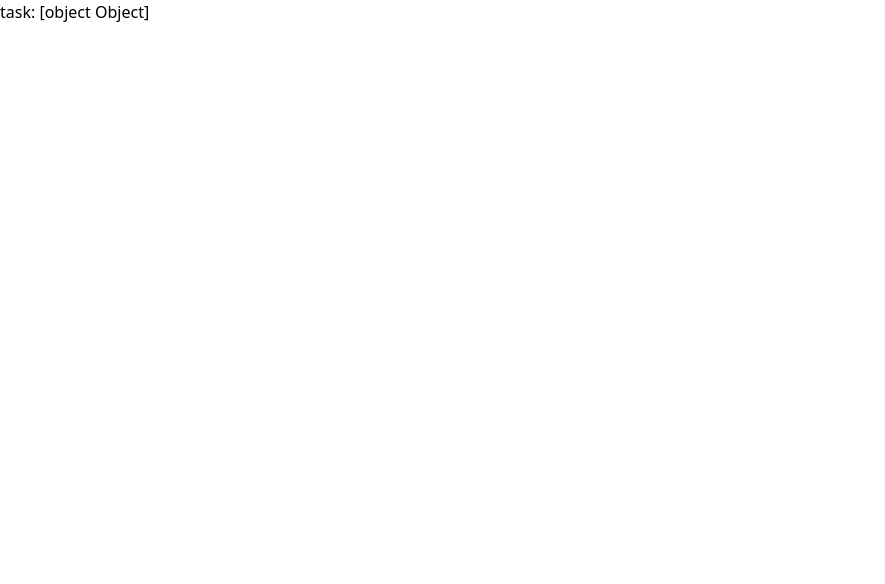
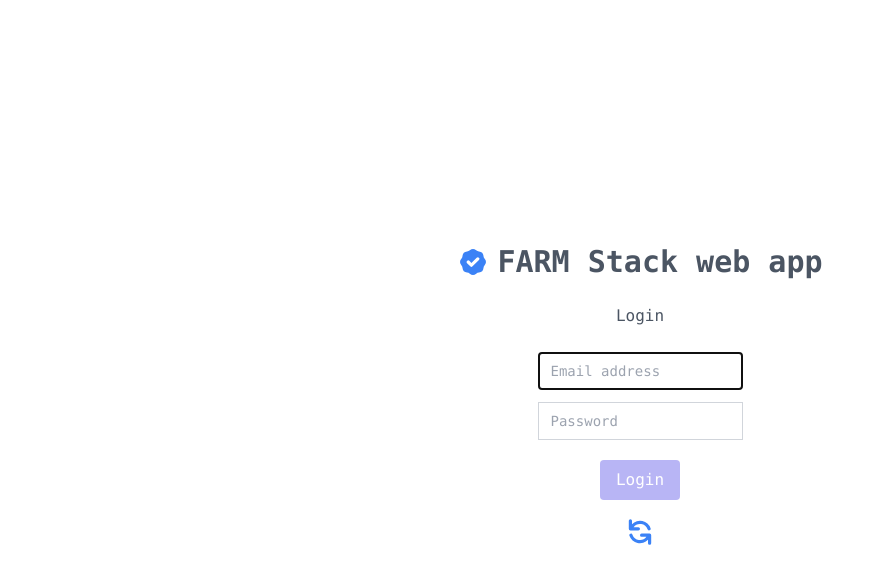
Before and after one commit to udemy-study/fastapi-react-full-stack-web, a React (Create React App) app in the folder react_farm/: page / in a window 1280 px wide. Shown: the top 584 px of the page, without its empty margins (0-885 px from the left). Built offline with nearby package versions, Linux system fonts and the light colour scheme; no server answers.

Commit message:
add Auth page

```diff
--- a/react_farm/package.json
+++ b/react_farm/package.json
@@ -3,7 +3,7 @@
   "version": "0.1.0",
   "private": true,
   "dependencies": {
-    "@heroicons/react": "^2.0.13",
+    "@heroicons/react": "v1",
     "@reduxjs/toolkit": "^1.9.0",
     "@testing-library/jest-dom": "^5.16.5",
     "@testing-library/react": "^13.4.0",
--- a/react_farm/src/App.tsx
+++ b/react_farm/src/App.tsx
@@ -4,6 +4,9 @@ import { selectCsrfState, selectTask } from './slices/appSlice'
 import axios from 'axios'
 import { CsrfToken } from './types/types'
 import { useAppSelector } from './app/hooks'
+import { BrowserRouter, Route, Routes } from 'react-router-dom'
+import { Auth } from './components/Auth'
+import { Todo } from './components/Todo'
 
 function App() {
   const csrf = useAppSelector(selectCsrfState)
@@ -21,7 +24,15 @@ function App() {
   const task = useSelector(selectTask)
   const csrfState = useSelector(selectCsrfState)
   console.log('task:', task, csrfState)
-  return <div>{`task: ${task}`}</div>
+  // return <div>{`task: ${task}`}</div>
+  return (
+    <BrowserRouter>
+      <Routes>
+        <Route path="/" element={<Auth />} />
+        <Route path="/todo" element={<Todo />} />
+      </Routes>
+    </BrowserRouter>
+  )
 }
 
 export default App
--- /dev/null
+++ b/react_farm/src/components/Auth.tsx
@@ -0,0 +1,74 @@
+import React from 'react'
+import { RefreshIcon } from '@heroicons/react/solid'
+import { BadgeCheckIcon } from '@heroicons/react/solid'
+import { useProcessAuth } from '../hooks/useProcessAuth'
+
+export const Auth = () => {
+  const {
+    pw,
+    setPw,
+    email,
+    setEmail,
+    isLogin,
+    setIsLogin,
+    registerMutation,
+    loginMutation,
+    processAuth,
+  } = useProcessAuth()
+
+  if (registerMutation.isLoading || loginMutation.isLoading) {
+    return (
+      <div className="flex min-h-screen flex-col items-center justify-center">
+        <h1 className="font-mono text-xl text-gray-600">Loading...</h1>
+      </div>
+    )
+  }
+
+  return (
+    <div className="flex min-h-screen flex-col items-center justify-center font-mono text-gray-600">
+      <div className="flex items-center">
+        <BadgeCheckIcon className="mr-2 h-8 w-8 text-blue-500" />
+        <span className="text-center text-3xl font-extrabold">
+          FARM Stack web app
+        </span>
+      </div>
+      <h2 className="my-6">{isLogin ? 'Login' : 'create a new account'}</h2>
+      <form onSubmit={processAuth}>
+        <div>
+          <input
+            className="mb-3 border border-gray-300 px-3 py-2 text-sm"
+            name="email"
+            type="type"
+            autoFocus
+            placeholder="Email address"
+            onChange={(e) => setEmail(e.target.value)}
+            value={email}
+          />
+        </div>
+        <div>
+          <input
+            className="mb-3 border border-gray-300 px-3 py-2 text-sm"
+            name="password"
+            type="password"
+            placeholder="Password"
+            onChange={(e) => setPw(e.target.value)}
+            value={pw}
+          />
+        </div>
+        <div className="my-2 flex justify-center">
+          <button
+            className="rounded bg-indigo-600 py-2 px-4 text-white disabled:opacity-40"
+            disabled={!email || !pw}
+            type="submit"
+          >
+            {isLogin ? 'Login' : 'Sign Up'}
+          </button>
+        </div>
+      </form>
+      <RefreshIcon
+        onClick={() => setIsLogin(!isLogin)}
+        className="my-2 h-8 w-8 cursor-pointer text-blue-500"
+      />
+    </div>
+  )
+}
--- /dev/null
+++ b/react_farm/src/components/Todo.tsx
@@ -0,0 +1,16 @@
+import React from 'react'
+import { LogoutIcon } from '@heroicons/react/outline'
+import { useProcessAuth } from '../hooks/useProcessAuth'
+
+export const Todo = () => {
+  const { logout } = useProcessAuth()
+
+  return (
+    <div className="flex min-h-screen flex-col items-center justify-center font-mono text-gray-600">
+      <LogoutIcon
+        onClick={logout}
+        className="mt-1 mb-5 h-7 w-7 cursor-pointer text-blue-500"
+      />
+    </div>
+  )
+}
--- /dev/null
+++ b/react_farm/src/hooks/useMutateAuth.ts
@@ -0,0 +1,68 @@
+import axios from 'axios'
+import { useNavigate } from 'react-router-dom'
+import { useMutation } from 'react-query'
+import { useAppDispatch } from '../app/hooks'
+import { resetEditedTask, toggleCsrfState } from '../slices/appSlice'
+import { User } from '../types/types'
+
+export const useMutateAuth = () => {
+  const navigate = useNavigate()
+  const dispatch = useAppDispatch()
+
+  const loginMutation = useMutation(
+    async (user: User) =>
+      await axios.post(`${process.env.REACT_APP_API_URL}/login`, user, {
+        withCredentials: true,
+      }),
+    {
+      onSuccess: () => {
+        navigate('/todo')
+      },
+      onError: (err: any) => {
+        alert(`${err.response.data.detail}\n${err.message}`)
+        if (err.respose.data.detail === 'The CSRF token has expired.') {
+          dispatch(toggleCsrfState())
+        }
+      },
+    }
+  )
+
+  const registerMutation = useMutation(
+    async (user: User) =>
+      await axios.post(`${process.env.REACT_APP_API_URL}/register`, user),
+    {
+      onError: (err: any) => {
+        alert(`${err.response.data.detail}\n${err.message}`)
+        if (err.response.data.detail === 'The CSRF token haas expired.') {
+          dispatch(toggleCsrfState())
+        }
+      },
+    }
+  )
+
+  const logoutMutation = useMutation(
+    async () =>
+      await axios.post(
+        `${process.env.REACT_APP_API_URL}/logout`,
+        {},
+        {
+          withCredentials: true,
+        }
+      ),
+    {
+      onSuccess: () => {
+        navigate('/')
+      },
+      onError: (err: any) => {
+        alert(`${err.response.data.detail}\n${err.message}`)
+        if (err.respose.data.detail === 'The CSRF token has expired.') {
+          dispatch(toggleCsrfState())
+          dispatch(resetEditedTask())
+          navigate('/')
+        }
+      },
+    }
+  )
+
+  return { loginMutation, registerMutation, logoutMutation }
+}
--- /dev/null
+++ b/react_farm/src/hooks/useProcessAuth.ts
@@ -0,0 +1,60 @@
+import { FormEvent, useState } from 'react'
+import { useNavigate } from 'react-router-dom'
+import { useQueryClient } from 'react-query'
+import { useMutateAuth } from './useMutateAuth'
+
+export const useProcessAuth = () => {
+  const navigate = useNavigate()
+  const queryClient = useQueryClient()
+  const [email, setEmail] = useState('')
+  const [pw, setPw] = useState('')
+  const [isLogin, setIsLogin] = useState(true)
+  const { loginMutation, registerMutation, logoutMutation } = useMutateAuth()
+
+  const processAuth = async (e: FormEvent<HTMLFormElement>) => {
+    e.preventDefault()
+    if (isLogin) {
+      loginMutation.mutate({
+        email: email,
+        password: pw,
+      })
+    } else {
+      await registerMutation
+        .mutateAsync({
+          email: email,
+          password: pw,
+        })
+        .then(() =>
+          loginMutation.mutate({
+            email: email,
+            password: pw,
+          })
+        )
+        .catch(() => {
+          setPw('')
+          setEmail('')
+        })
+    }
+  }
+
+  const logout = async () => {
+    await logoutMutation.mutateAsync()
+    queryClient.removeQueries('tasks')
+    queryClient.removeQueries('user')
+    queryClient.removeQueries('single')
+    navigate('/')
+  }
+
+  return {
+    email,
+    setEmail,
+    pw,
+    setPw,
+    isLogin,
+    setIsLogin,
+    processAuth,
+    registerMutation,
+    loginMutation,
+    logout,
+  }
+}
--- a/react_farm/src/index.tsx
+++ b/react_farm/src/index.tsx
@@ -5,16 +5,30 @@ import { store } from './app/store'
 import App from './App'
 import reportWebVitals from './reportWebVitals'
 import './index.css'
+import { QueryClient, QueryClientProvider } from 'react-query'
+import { ReactQueryDevtools } from 'react-query/devtools'
+
+const queryClient = new QueryClient({
+  defaultOptions: {
+    queries: {
+      retry: false,
+      refetchOnWindowFocus: false,
+    },
+  },
+})
 
 const container = document.getElementById('root')!
 const root = createRoot(container)
 
 root.render(
-  // <React.StrictMode>
-  <Provider store={store}>
-    <App />
-  </Provider>
-  // </React.StrictMode>
+  <React.StrictMode>
+    <QueryClientProvider client={queryClient}>
+      <Provider store={store}>
+        <App />
+      </Provider>
+      <ReactQueryDevtools initialIsOpen={false} />
+    </QueryClientProvider>
+  </React.StrictMode>
 )
 
 // If you want to start measuring performance in your app, pass a function
```
Also changed, not shown: 2 other files (tests, documents, lock files or other folders).
